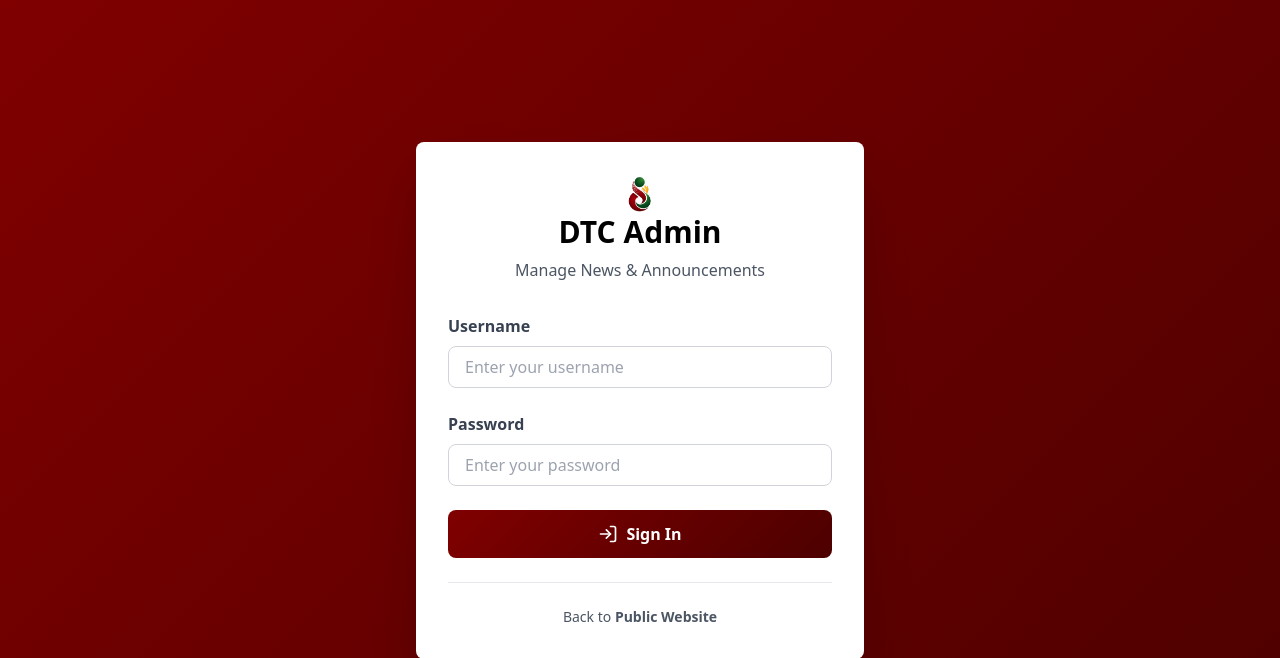
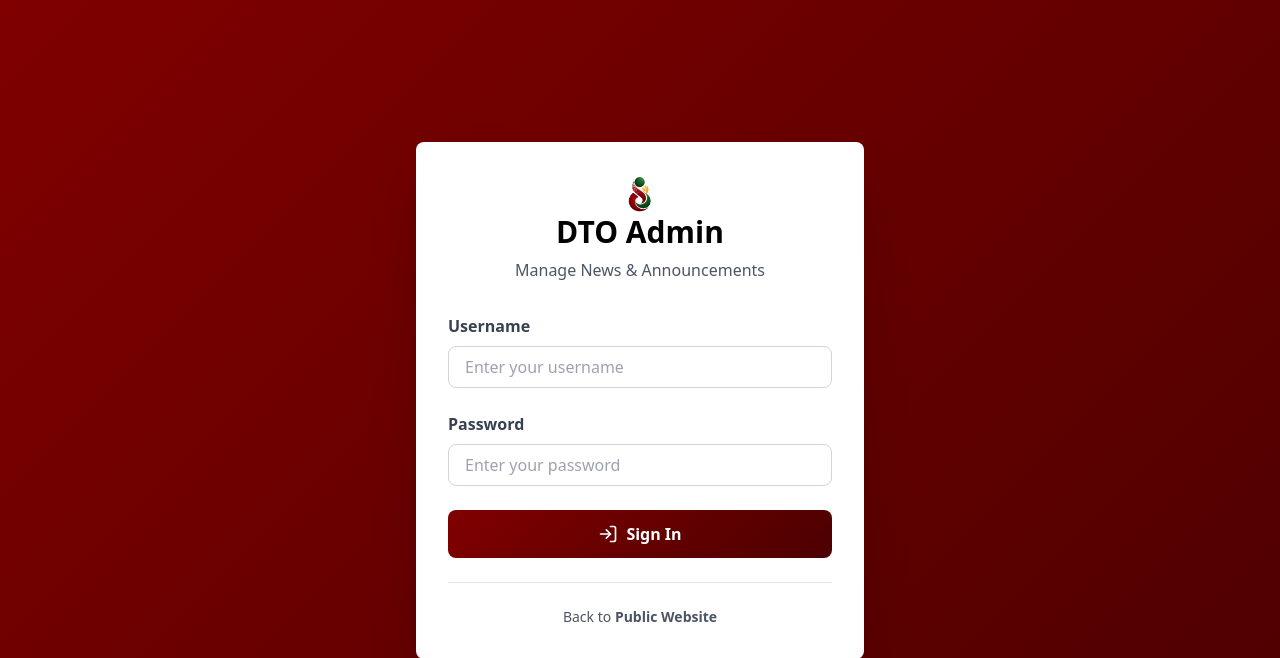
Before and after one commit to ToMyBaNe/dtoweb, a PHP site: page /admin/ in a window 1280 px wide. Shown: the top 658 px of the page. Run offline with PHP 8.4, Linux system fonts and the light colour scheme; data comes from the database, SQL or seed files in the repository; some libraries are stand-ins or nearby versions.

Commit message:
pinapaayos ni sir

```diff
--- a/admin/index.php
+++ b/admin/index.php
@@ -40,7 +40,7 @@ if ($_SERVER['REQUEST_METHOD'] == 'POST') {
 <head>
     <meta charset="UTF-8">
     <meta name="viewport" content="width=device-width, initial-scale=1.0">
-    <title>Admin Login - DTC</title>
+    <title>Admin Login - DTO</title>
     <script src="https://cdn.tailwindcss.com"></script>
     <script src="https://unpkg.com/lucide@latest" defer></script>
     <style>
@@ -56,7 +56,7 @@ if ($_SERVER['REQUEST_METHOD'] == 'POST') {
                 <div class="flex items-center justify-center">
                     <img src="/assets/misLogo.jpg" alt="DTO Logo" class="h-10 w-auto object-cover rounded-full" loading="lazy">
                 </div>
-                <h1 class="text-3xl font-bold text-maroon-900">DTC Admin</h1>
+                <h1 class="text-3xl font-bold text-maroon-900">DTO Admin</h1>
                 <p class="text-gray-600 mt-2">Manage News & Announcements</p>
             </div>
 
```
